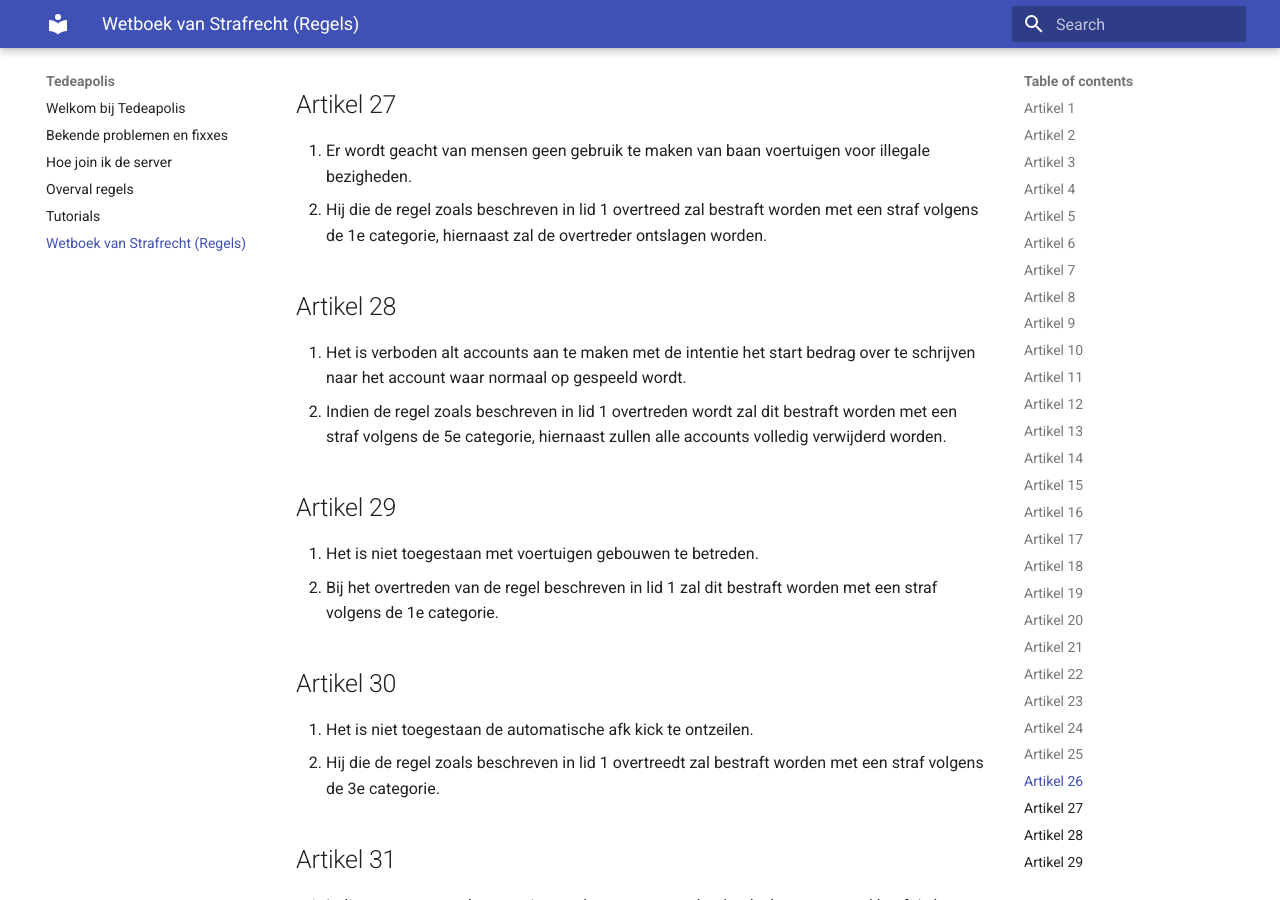
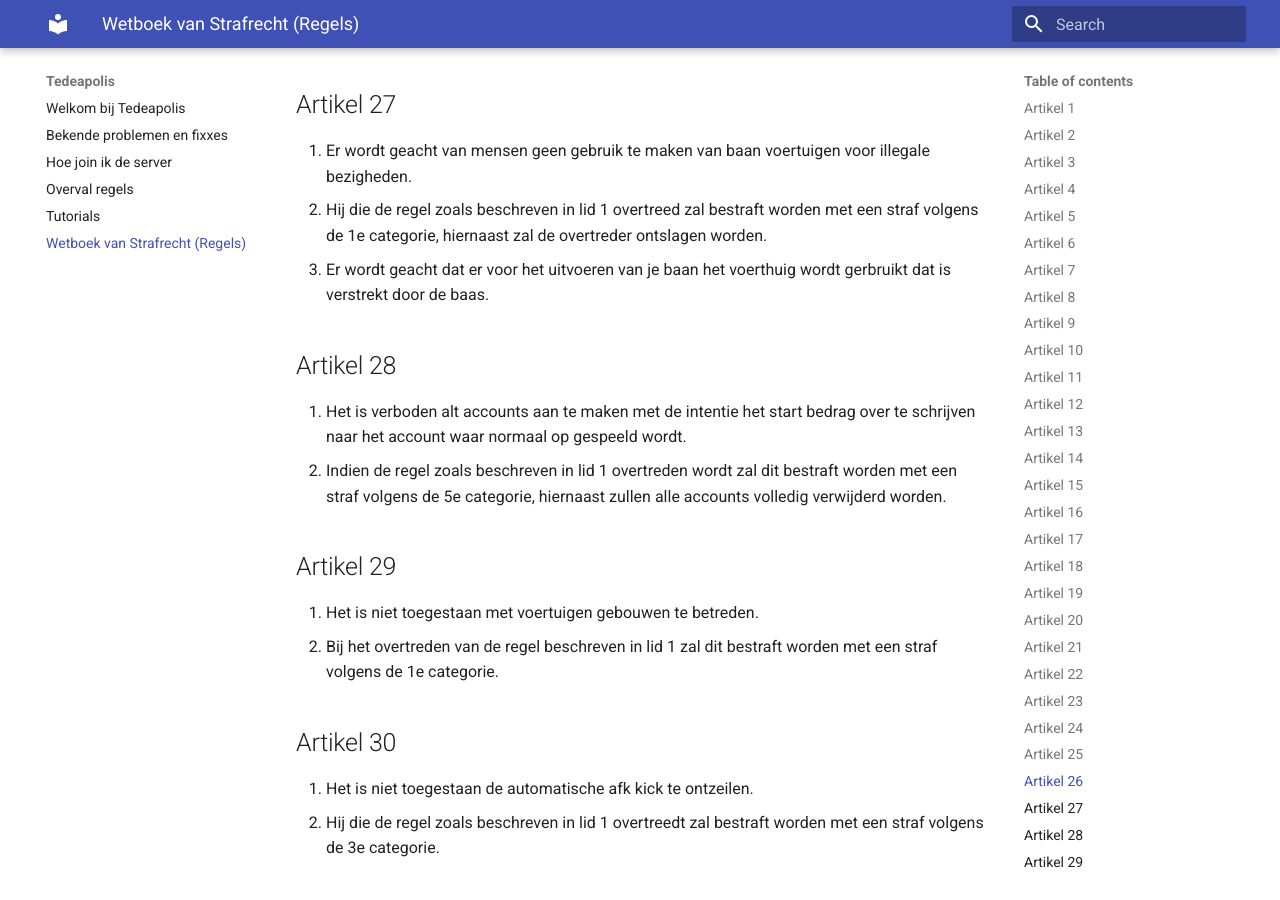
Before and after one commit to Tedeapolis/Tedeapolis, an MkDocs documentation site: the page built from docs/Wetboek.md, in a window 1280 px wide and 900 px high, scrolled down 8537 px. Built offline with MkDocs 1.6.1 and Material for MkDocs 9.7.7, drawn with Linux system fonts in a browser that asks for light colours.

Commit message:
Update aan Artikel 27

```diff
--- a/docs/Wetboek.md
+++ b/docs/Wetboek.md
@@ -199,6 +199,7 @@
 
 1. Er wordt geacht van mensen geen gebruik te maken van baan voertuigen voor illegale bezigheden.
 2. Hij die de regel zoals beschreven in lid 1 overtreed zal bestraft worden met een straf volgens de 1e categorie, hiernaast zal de overtreder ontslagen worden.
+3. Er wordt geacht dat er voor het uitvoeren van je baan het voerthuig wordt gerbruikt dat is verstrekt door de baas.
 
 ## Artikel 28
 
```
